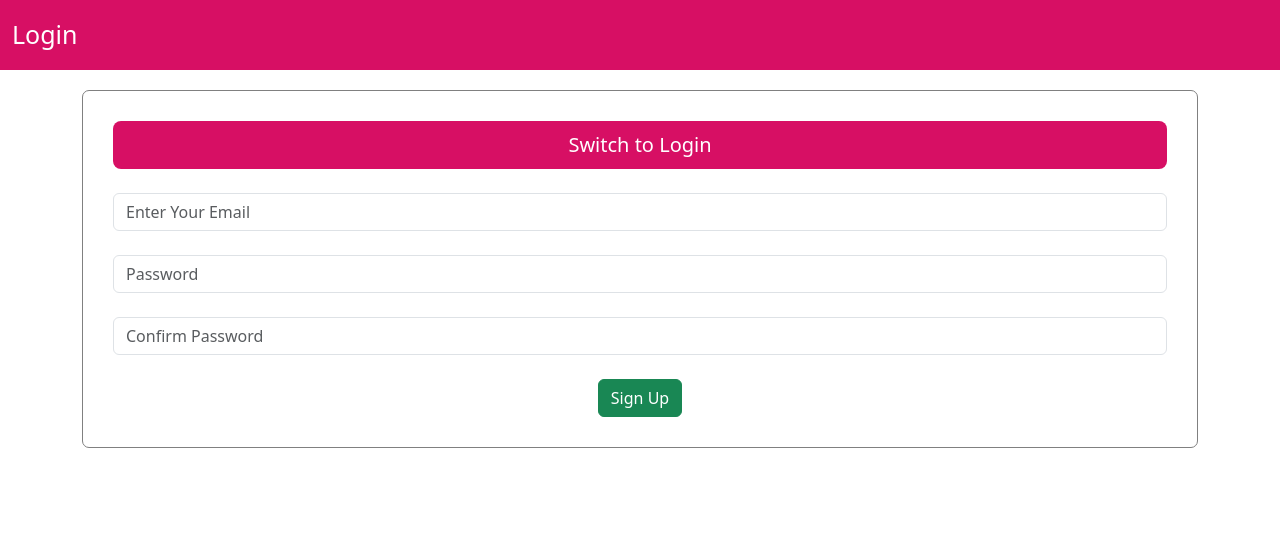
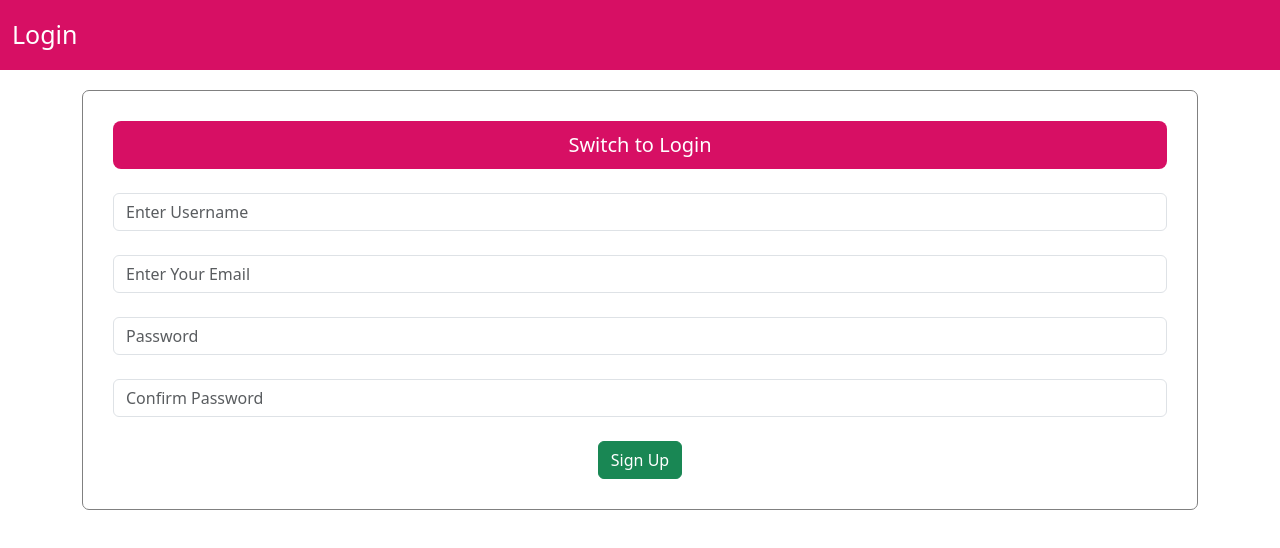
Before and after one commit to Rafid41/React_project-3_Photo_Gallery_website_firebase, a React (Create React App) app: page /login in a window 1280 px wide. Shown: the top 548 px of the page. Built offline with nearby package versions, Linux system fonts and the light colour scheme.

Commit message:
adding credentials firebase table

```diff
--- a/src/Components/Auth/Auth.js
+++ b/src/Components/Auth/Auth.js
@@ -9,7 +9,7 @@ import { Alert } from "reactstrap";
 // eta authActionCreators e dispatch korbe
 const mapDispatchToProps = (dispatch) => {
     return {
-        auth: (email, password, mode) => dispatch(auth(email, password, mode)),
+        auth: (username, email, password, mode) => dispatch(auth(username, email, password, mode)),
     };
 };
 
@@ -46,6 +46,7 @@ class Auth extends Component {
                     initialValues={
                         // j field gulo thakbe auth page e
                         {
+                            username: "",
                             email: "",
                             password: "",
                             passwordConfirm: "",
@@ -53,6 +54,7 @@ class Auth extends Component {
                     }
                     onSubmit={(values) => {
                         this.props.auth(
+                            values.username,
                             values.email,
                             values.password,
                             this.state.mode
@@ -63,6 +65,9 @@ class Auth extends Component {
                     // validation check failed hole r shamne agabe na
                     validate={(values) => {
                         const errors = {};
+                        if (!values.username) {
+                            errors.username = "Required";
+                        }
                         // empty kina
                         if (!values.email) {
                             errors.email = "Required";
@@ -131,6 +136,20 @@ class Auth extends Component {
                             <br />
                             <form onSubmit={handleSubmit}>
                                 {/* field "name" will be same as initialValues field_names */}
+                                <input
+                                    name="username"
+                                    placeholder="Enter Username"
+                                    className="form-control"
+                                    value={values.username}
+                                    onChange={handleChange}
+                                />
+                                <span style={{ color: "red" }}>
+                                    {errors.username}
+                                </span>
+
+                                <br />
+
+
                                 <input
                                     name="email"
                                     placeholder="Enter Your Email"
--- a/src/redux/authActionCreators.js
+++ b/src/redux/authActionCreators.js
@@ -1,6 +1,7 @@
 // src\redux\authActionCreators.js
 import * as actionTypes from "./actionTypes";
 import axios from "axios";
+import { getDatabase, ref, set } from "firebase/database";
 
 //  eta dispatch hbe jokhn kono response ashbe firebase theke, means login/signUp hole
 //  nicher auth fn theke dis[atch hye kehane ashbe, erpor reducer.js e jabe]
@@ -29,7 +30,7 @@ export const authFailed = (errMsg) => {
     };
 };
 
-export const auth = (email, password, mode) => (dispatch) => {
+export const auth = (username, email, password, mode) => (dispatch) => {
     dispatch(authLoading(true)); // true ta payLoad hisebe pass hbe
 
     const authData = {
@@ -50,6 +51,7 @@ export const auth = (email, password, mode) => (dispatch) => {
     // post link collected from: https://firebase.google.com/docs/reference/rest/auth
     // this is default link for post
     // API key from Firebase -> settings -> project settings-> web API Key
+    let error = false;
     const API_KEY = "AIzaSyBrZUeuqhadwkIwIZAKHBy9s3LQ3y6UiaQ";
     axios
         .post(authUrl + API_KEY, authData)
@@ -72,7 +74,17 @@ export const auth = (email, password, mode) => (dispatch) => {
         .catch((err) => {
             dispatch(authLoading(false));
             dispatch(authFailed(err.response.data.error.message));
+            error = true;
         });
+
+    //store in credentials table
+    if (error == false) {
+        const db = getDatabase();
+        set(ref(db, "Credentials/"), {
+            email: email,
+            username: username,
+        });
+    }
 };
 
 //auto logout actions for auth token
```
Also changed, not shown: src/Components/BodyComponent/CurrentAlbumLists.js (added, +11 -0 lines).
